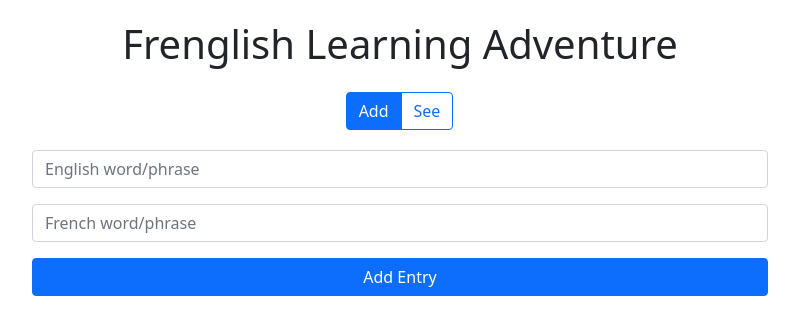
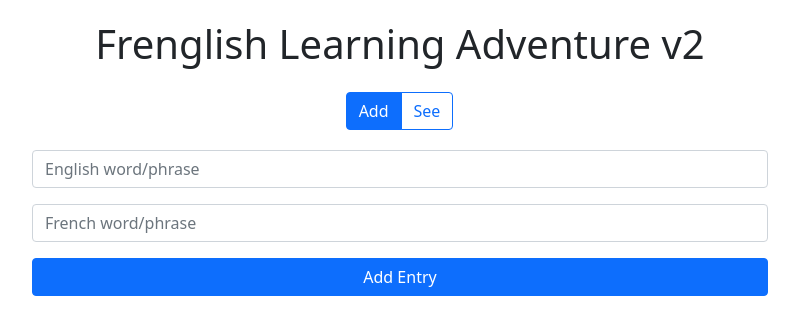
Before and after one commit to adriensieg/Frenglish, a Flask app: page / in a window 1280 px wide. Shown: the top 335 px of the page, without its empty margins (240-1039 px from the left). Run offline with Flask 2, Linux system fonts and the light colour scheme; data that the repository does not hold is empty.

Commit message:
First deployment V3

```diff
--- a/templates/index.html
+++ b/templates/index.html
@@ -12,7 +12,7 @@
 </head>
 <body>
     <div class="container">
-        <h1 class="text-center mb-4">Frenglish Learning Adventure</h1>
+        <h1 class="text-center mb-4">Frenglish Learning Adventure v2</h1>
 
         <div class="mode-toggle text-center">
             <div class="btn-group" role="group">
```
